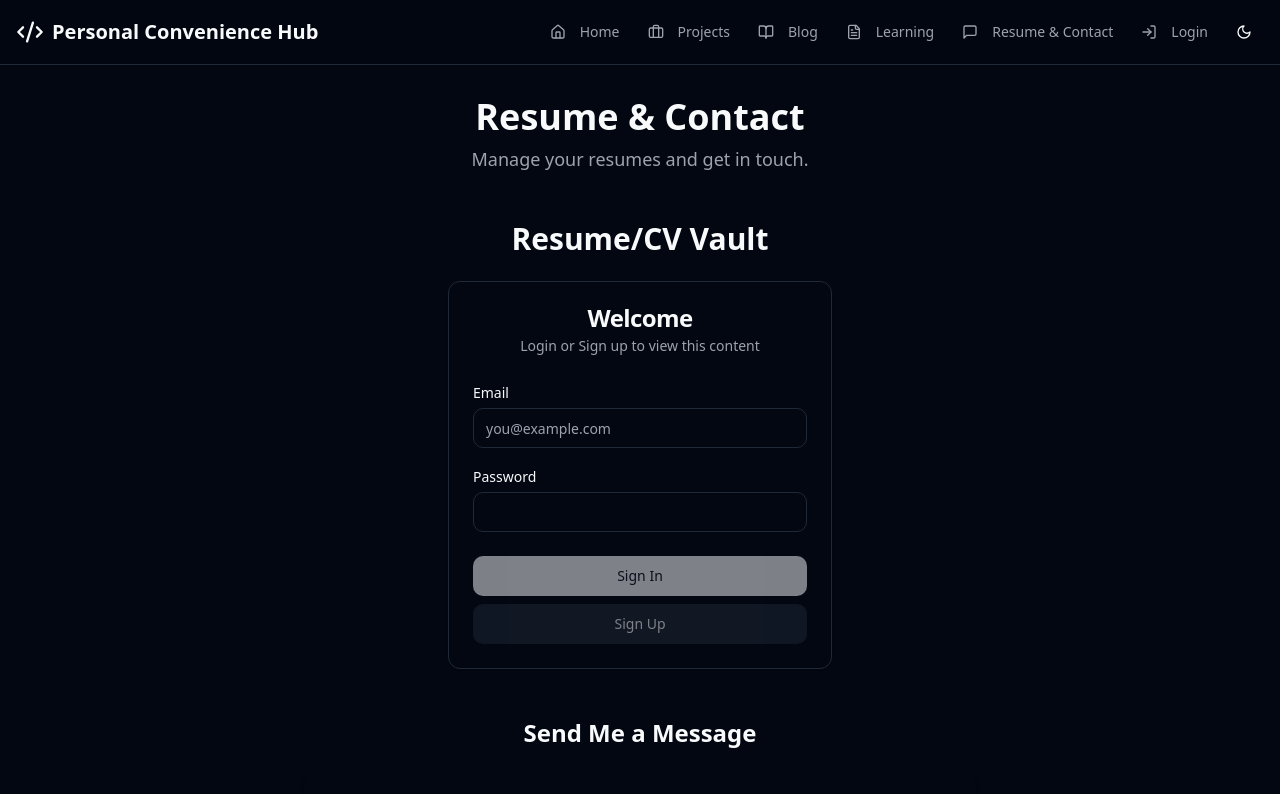
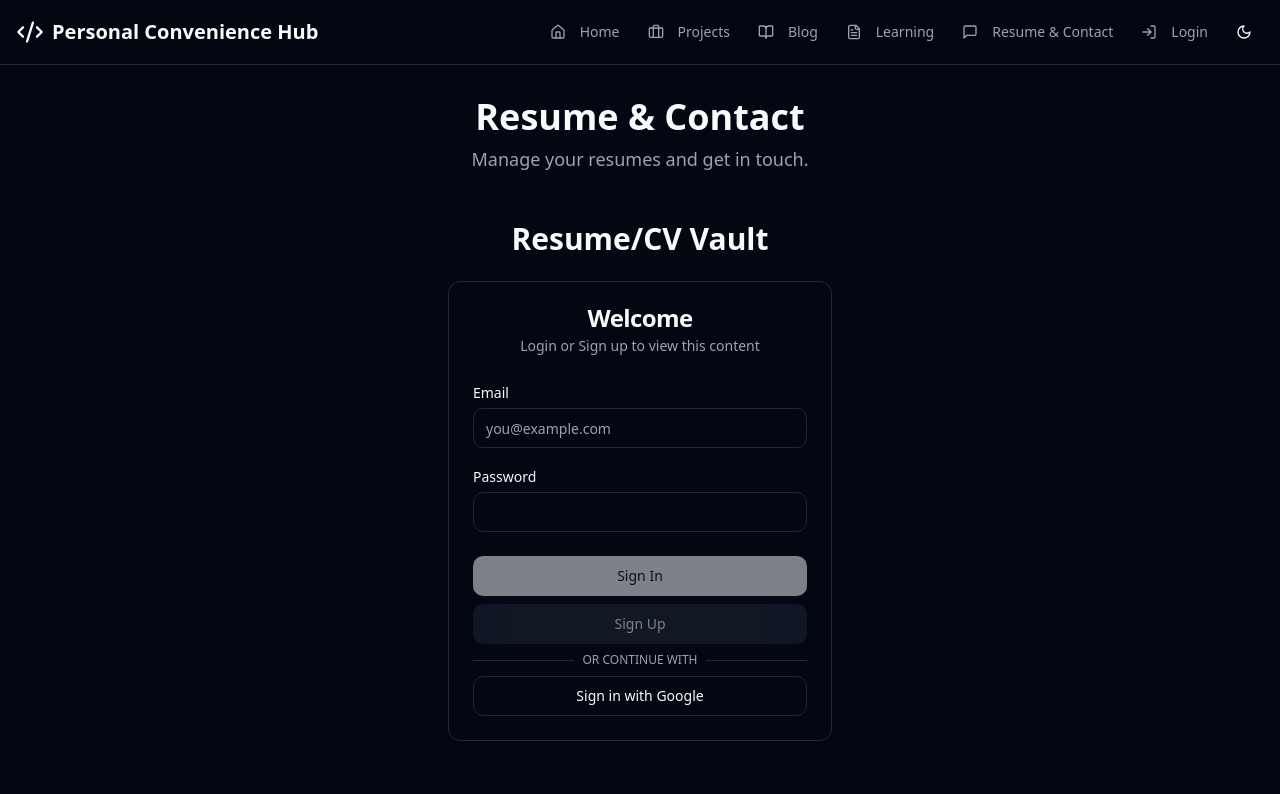
Before and after one commit to omsrivastava8032/personal-convinience-hub, a React (Vite) app: page /resume in a window 1280 px wide. Shown: the top 794 px of the page. Built offline with nearby package versions, Linux system fonts and the light colour scheme.

Commit message:
Implement Google login authentication

```diff
--- a/src/components/Auth.tsx
+++ b/src/components/Auth.tsx
@@ -7,6 +7,7 @@ import { Card, CardContent, CardDescription, CardFooter, CardHeader, CardTitle }
 import { toast } from 'sonner';
 import { useNavigate } from 'react-router-dom';
 import { Session } from '@supabase/supabase-js';
+import { Loader2 } from 'lucide-react';
 
 export default function Auth({ children }: { children?: ReactNode }) {
   const [session, setSession] = useState<Session | null>(null);
@@ -73,8 +74,26 @@ export default function Auth({ children }: { children?: ReactNode }) {
     setLoading(false);
   };
 
-  if (loading) {
-    return null;
+  const handleGoogleLogin = async () => {
+    setLoading(true);
+    const { error } = await supabase.auth.signInWithOAuth({
+      provider: 'google',
+      options: {
+        redirectTo: window.location.origin,
+      },
+    });
+    if (error) {
+      toast.error(error.message);
+    }
+    // No need to setLoading(false) here, as the page will redirect.
+  };
+
+  if (loading && !session) {
+    return (
+      <div className="flex justify-center items-center h-full">
+        <Loader2 className="animate-spin h-8 w-8 text-primary" />
+      </div>
+    );
   }
 
   if (session && children) {
@@ -106,6 +125,20 @@ export default function Auth({ children }: { children?: ReactNode }) {
             <Button className="w-full" variant="secondary" type="button" onClick={handleSignup} disabled={loading || !email || !password}>
               {loading ? 'Signing Up...' : 'Sign Up'}
             </Button>
+            <div className="relative w-full my-2">
+              <div className="absolute inset-0 flex items-center">
+                <span className="w-full border-t" />
+              </div>
+              <div className="relative flex justify-center text-xs uppercase">
+                <span className="bg-background px-2 text-muted-foreground">
+                  Or continue with
+                </span>
+              </div>
+            </div>
+            <Button className="w-full" variant="outline" type="button" onClick={handleGoogleLogin} disabled={loading}>
+              {loading ? <Loader2 className="mr-2 h-4 w-4 animate-spin" /> : null}
+              Sign in with Google
+            </Button>
           </CardFooter>
         </form>
       </Card>
```
